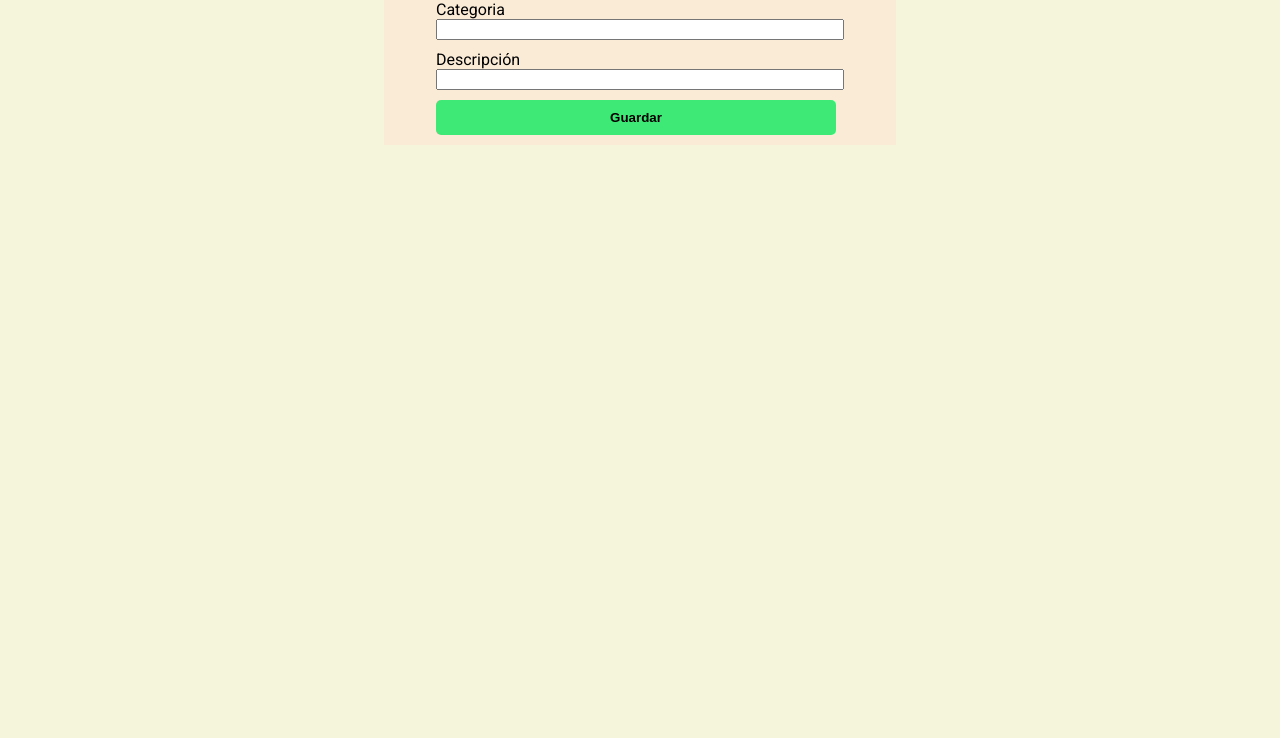
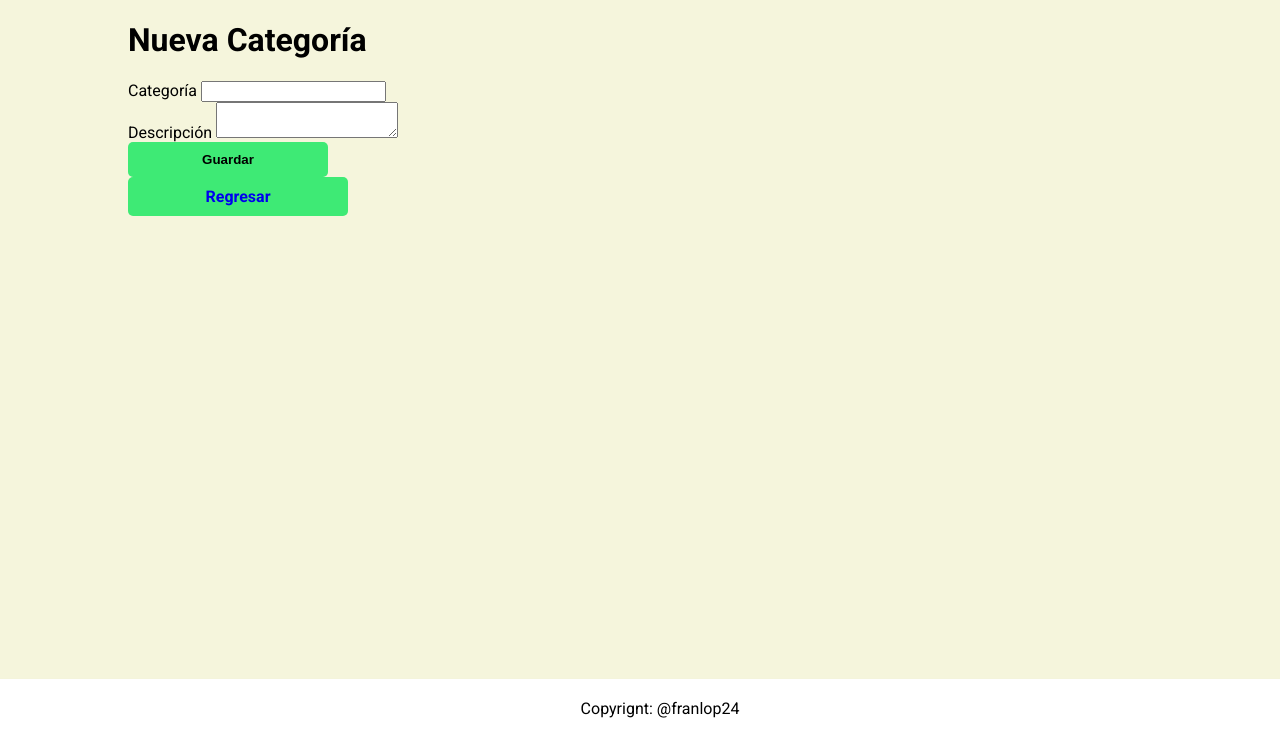
Before and after one commit to franlop24/FlaskApp3B, a Flask app: page /categories/create/ in a window 1280 px wide. Shown: the part 62-800 px from the top of the page. Run offline with Flask 3, Linux system fonts and the light colour scheme.

Commit message:
06 Flask WTF with Categories

```diff
--- a/app/app.py
+++ b/app/app.py
@@ -7,6 +7,7 @@ from db.users import User
 
 # import from Forms
 from forms.user_forms import RegisterForm, LoginForm
+from forms.category_forms import CreateCategory, UpdateCategory
 
 app = Flask(__name__)
 app.config['SECRET_KEY'] = 'my secret key'
@@ -44,28 +45,35 @@ def categories():
 
 @app.route('/categories/create/', methods=('GET', 'POST'))
 def create_cat():
-    if request.method == 'POST':
-        # Cuando demos click en Guardar
-        category = request.form['category']
-        description = request.form['description']
-        if not category:
-            flash('Debes ingresar la categoria')
-        elif not description:
-            flash('Debes ingresar la description')
-        else:
-            cat = Category(category, description)
-            cat.save()
-            return redirect(url_for('categories'))
+    form = CreateCategory()
 
-    return render_template('create_cat.html')
+    if form.validate_on_submit():
+        category = form.category.data
+        description = form.description.data
+        cat = Category(category, description)
+        cat.save()
+        return redirect(url_for('categories'))
 
-@app.route('/categories/<int:id>/update/')
+    return render_template('create_cat.html', form=form)
+
+@app.route('/categories/<int:id>/update/', methods=('GET', 'POST'))
 def update_cat(id):
-    return "Vamos a Actualizar"
+    form = UpdateCategory()
+    cat = Category.get(id)
+    if form.validate_on_submit():
+        cat.category = form.category.data
+        cat.description = form.description.data
+        cat.save()
+        return redirect(url_for('categories'))
+    form.category.data = cat.category
+    form.description.data = cat.description
+    return render_template('create_cat.html', form=form)
 
-@app.route('/categories/<int:id>/delete/')
-def delete_cat(id):
-    cat = Category.get(id)
+
+@app.route('/categories/delete/', methods=('POST',))
+def delete_cat():
+    cat_id = request.form['cat_id']
+    cat = Category.get(cat_id)
     cat.delete()
     return redirect(url_for('categories'))
 
--- /dev/null
+++ b/app/forms/category_forms.py
@@ -0,0 +1,13 @@
+from flask_wtf import FlaskForm
+from wtforms import StringField, SubmitField, TextAreaField
+from wtforms.validators import DataRequired
+
+class CreateCategory(FlaskForm):
+    category = StringField('Categoría', validators=[DataRequired()])
+    description = TextAreaField('Descripción')
+    submit = SubmitField('Guardar')
+
+class UpdateCategory(FlaskForm):
+    category = StringField('Categoría', validators=[DataRequired()])
+    description = TextAreaField('Descripción')
+    submit = SubmitField('Actualizar')
--- a/app/static/css/styles.css
+++ b/app/static/css/styles.css
@@ -79,20 +79,6 @@ nav li a:hover {
     color: white;
   }
 
-.form-container {
-    width: 50%;
-    margin: 0 auto;
-    background-color: antiquewhite;
-    box-shadow: 10px 10px 10px 10px 10px 10px #444444;
-    display: flex;
-    justify-content: center;
-}
-
-.form-container input {
-    width: 400px;
-    margin-bottom: 10px;
-}
-
 .fa {
     font-size: 30px;
 }
@@ -104,3 +90,21 @@ nav li a:hover {
 .fa-trash {
     color: red;
 }
+
+table form {
+    display: inline-block;
+}
+
+table a {
+    text-decoration: none;
+}
+
+footer {
+    width: 100%;
+    text-align: center;
+    padding: 20px;
+    position: absolute;
+    bottom: 0;
+    background-color: white;
+    box-shadow: -5px 5px 5px grey;
+}
--- a/app/templates/base.html
+++ b/app/templates/base.html
@@ -27,5 +27,8 @@
         {% block content %}
         {% endblock %}
     </div>
+    <footer>
+        Copyrignt: @franlop24
+    </footer>
 </body>
 </html>
--- a/app/templates/create_cat.html
+++ b/app/templates/create_cat.html
@@ -5,24 +5,34 @@ Crea Nueva Categoria
 {% endblock %}
 
 {% block content %}
-{% for message in get_flashed_messages() %}
-<p>{{ message }}</p>
-{% endfor %}
-<div class="form-container">
-   <form method="post">
-        <label for="category">Categoria</label><br>
-        <input type="text"
-                name="category"
-                id="category"
-                value="{{ request.form['category'] }}"
-                required><br>
-        <label for="description">Descripción</label><br>
-        <input type="text"
-                name="description"
-                id="description"
-                value="{{ request.form['description'] }}"
-                required>
-        <input type="submit" value="Guardar" class="btn">
-   </form>
-</div>
+<h1>Nueva Categoría</h1>
+<form method="post" class="form">
+      	{{ form.csrf_token }}
+      	<div>
+			{{ form.category.label }}
+			{{ form.category() }}
+			{% if form.category.errors %}
+				{% for error in form.category.errors %}
+					<p>{{ error }}</p>
+				{% endfor %}
+			{% endif %}
+		</div>
+      	<div>
+			{{ form.description.label }}
+			{{ form.description() }}
+			{% if form.description.errors %}
+				{% for error in form.description.errors %}
+					<p>{{ error }}</p>
+				{% endfor %}
+			{% endif %}
+		</div>
+		<div>
+			<div>
+				{{ form.submit(class="btn") }}
+			</div>
+			<div>
+				<a href="{{ url_for('categories') }}" class="btn">Regresar</a>
+			</div>
+		</div>
+	</form>
 {% endblock %}
--- a/app/templates/home.html
+++ b/app/templates/home.html
@@ -4,5 +4,4 @@
 
 {% block content %}
 <h1>Welcome Home</h1>
-<p>Autor: {{ name }}</p>
 {% endblock %}
```
Also changed, not shown: app/templates/categories.html (+6 -3 lines).
